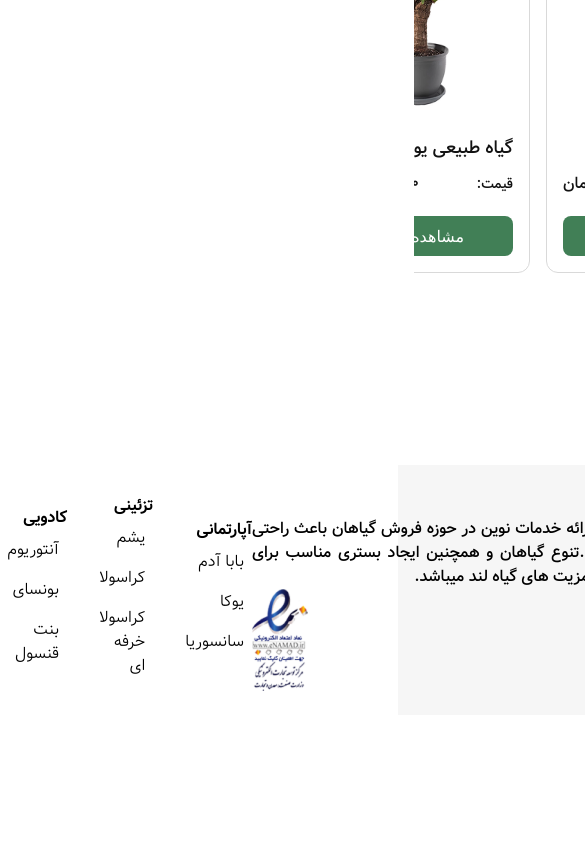
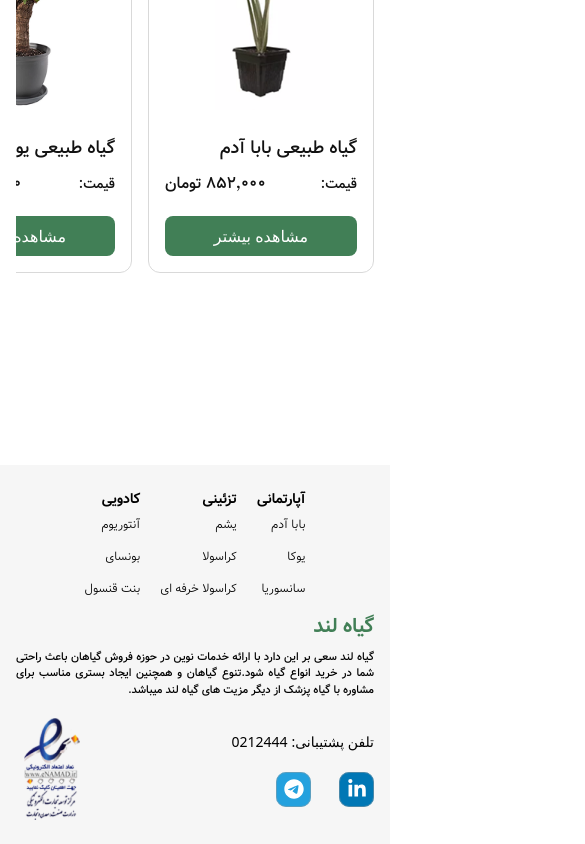
Before and after one commit to awmiri/PLANT-WEB, a React (Vite) app: page / in a window 390 px wide. Shown: the part 1972-2816 px from the top of the page, 585 px wide, since content can reach past the window. Before the commit the page ends 2687 px from the top, so only its background shows below. Built offline with nearby package versions, Linux system fonts and the light colour scheme.

Commit message:
done footer component with responsive

```diff
--- a/src/index.css
+++ b/src/index.css
@@ -44,8 +44,8 @@ html {
   --font-vazirBold: "vazirBold";
   --font-vazirMediom: "vazirMediom";
   --font-vazirLight: "vazirLight";
-  --breakpoint-smallerSM: 37.5rem;
-  --breakpoint-higherSM: 43.75rem;
-  --breakpoint-higherLg: 671.75rem;
-  --breakpoint-bigXl: 84.375rem;
+  --breakpoint-smallerSM: 37.5rem; /*600*/
+  --breakpoint-higherSM: 43.75rem; /*700*/
+  --breakpoint-higherLg: 671.75rem; /*600*/
+  --breakpoint-bigXl: 84.375rem; /*600*/
 }
--- a/src/mainConsept/Footer/Footer.css
+++ b/src/mainConsept/Footer/Footer.css
@@ -105,3 +105,24 @@
   background-color: rgba(204, 204, 204, 0.466);
   backdrop-filter: blur(4px);
 }
+
+@media only screen and (max-width: 775px) {
+  .Btn {
+    width: 40px;
+    height: 40px;
+  }
+  .Btn-tel {
+    width: 40px;
+    height: 40px;
+  }
+}
+@media only screen and (max-width: 640px) {
+  .Btn {
+    width: 35px;
+    height: 35px;
+  }
+  .Btn-tel {
+    width: 35px;
+    height: 35px;
+  }
+}
--- a/src/mainConsept/Footer/Footer.jsx
+++ b/src/mainConsept/Footer/Footer.jsx
@@ -4,22 +4,22 @@ import "./Footer.css"
 function Footer() {
     return (
         // footer content
-        <div className='flex items-center justify-between py-6'>
+        <div className='flex items-center justify-between flex-col-reverse   higherSM:flex-row py-6'>
             {/* right footer content */}
             <div>
                 {/* top content about us */}
-                <div className='w-[520px]'>
-                    <h3 className='text-xl font-vazirBold text-[#417F56]'>گیاه لند</h3>
-                    <p className='text-justify font-vazirMediom'>
+                <div className='w-full smallerSM:w-[350px] md:w-[370px] lg:w-[430px] xl:w-[520px]'>
+                    <h3 className='text-xl md:text-2xl font-vazirBold text-[#417F56] max-sm:mt-2'>گیاه لند</h3>
+                    <p className='text-justify text-[11px] md:text-[12px] mt-2 lg:text-sm xl:text-base font-vazirMediom'>
                         گیاه لند سعی بر این دارد با ارائه خدمات نوین در حوزه فروش گیاهان باعث راحتی
                         شما در خرید انواع گیاه شود.تنوع گیاهان و همچنین ایجاد بستری مناسب برای مشاوره با گیاه پزشک از دیگر مزیت های گیاه لند میباشد.
                     </p>
                 </div>
                 {/* botton content about social media */}
-                <div className='flex items-center justify-between w-[520px]'>
+                <div className='flex items-center mt-5 justify-between w-[350px] md:w-[370px] lg:w-[430px] xl:w-[520px]'>
                     <div>
                         {/* phone */}
-                        <span className='flex items-center gap-1 font-vazirMediomt'>
+                        <span className='flex text-sm md:text-base items-center gap-1 font-vazirMediomt'>
                             <p>تلفن پشتیبانی:</p>
                             <a href="tel:0212444">0212444</a>
                         </span>
@@ -28,13 +28,7 @@ function Footer() {
                             {/* linkedin */}
                             <button class="Btn">
                                 <span class="svgContainer">
-                                    <svg
-                                        viewBox="0 0 448 512"
-                                        height="1.6em"
-                                        xmlns="http://www.w3.org/2000/svg"
-                                        class="svgIcon"
-                                        fill="white"
-                                    >
+                                    <svg viewBox="0 0 448 512" height="1.6em" className="svgIcon size-5 md:size-6" fill="white">
                                         <path
                                             d="M100.3 448H7.4V148.9h92.9zM53.8 108.1C24.1 108.1 0 83.5 0 53.8a53.8 53.8 0 0 1 107.6 0c0 29.7-24.1 54.3-53.8 54.3zM447.9 448h-92.7V302.4c0-34.7-.7-79.2-48.3-79.2-48.3 0-55.7 37.7-55.7 76.7V448h-92.8V148.9h89.1v40.8h1.3c12.4-23.5 42.7-48.3 87.9-48.3 94 0 111.3 61.9 111.3 142.3V448z"
                                         ></path>
@@ -45,12 +39,7 @@ function Footer() {
                             {/* telegram */}
                             <button class="Btn-tel">
                                 <span class="svgContainer-tel">
-                                    <svg
-                                        viewBox="0 0 496 512"
-                                        height="1.6em"
-                                        xmlns="http://www.w3.org/2000/svg"
-                                        fill="white"
-                                    >
+                                    <svg viewBox="0 0 496 512" height="1.6em" fill="white" className="svgIcon size-5 md:size-6">
                                         <path
                                             d="M248 8C111 8 0 119 0 256S111 504 248 504 496 393 496 256 385 8 248 8zM363 176.7c-3.7 39.2-19.9 134.4-28.1 178.3-3.5 18.6-10.3 24.8-16.9 25.4-14.4 1.3-25.3-9.5-39.3-18.7-21.8-14.3-34.2-23.2-55.3-37.2-24.5-16.1-8.6-25 5.3-39.5 3.7-3.8 67.1-61.5 68.3-66.7 .2-.7 .3-3.1-1.2-4.4s-3.6-.8-5.1-.5q-3.3 .7-104.6 69.1-14.8 10.2-26.9 9.9c-8.9-.2-25.9-5-38.6-9.1-15.5-5-27.9-7.7-26.8-16.3q.8-6.7 18.5-13.7 108.4-47.2 144.6-62.3c68.9-28.6 83.2-33.6 92.5-33.8 2.1 0 6.6 .5 9.6 2.9a10.5 10.5 0 0 1 3.5 6.7A43.8 43.8 0 0 1 363 176.7z"
                                             fill="white"
@@ -59,7 +48,6 @@ function Footer() {
                                 </span>
                                 <span class="BG-tel"></span>
                             </button>
-
                         </div>
                     </div>
                     <div>
@@ -68,27 +56,27 @@ function Footer() {
                 </div>
             </div>
             {/*  left footer content */}
-            <div className='flex items-center gap-6'>
+            <div className='flex items-center gap-5 md:gap-6'>
                 {/* first item */}
-                <ul className='font-vazirLight'>
-                    <h4 className='font-vazirBold'>آپارتمانی</h4>
-                    <li className='p-2'>بابا آدم</li>
-                    <li className='p-2'>یوکا</li>
-                    <li className='p-2'>سانسوریا</li>
+                <ul className='font-vazirLight flex text-xs lg:text-sm xl:text-base flex-col items-start justify-start'>
+                    <h4 className='font-vazirBold text-sm lg:text-base xl:text-lg'>آپارتمانی</h4>
+                    <li className='py-2'>بابا آدم</li>
+                    <li className='py-2'>یوکا</li>
+                    <li className='py-2'>سانسوریا</li>
                 </ul>
                 {/* second item */}
-                <ul className='font-vazirLight'>
-                    <h4 className='font-vazirBold'>تزئینی</h4>
-                    <li className='p-2'>یشم</li>
-                    <li className='p-2'>کراسولا</li>
-                    <li className='p-2'>کراسولا خرفه ای</li>
+                <ul className='font-vazirLight flex text-xs lg:text-sm xl:text-base flex-col items-start justify-start'>
+                    <h4 className='font-vazirBold text-sm lg:text-base xl:text-lg'>تزئینی</h4>
+                    <li className='py-2'>یشم</li>
+                    <li className='py-2'>کراسولا</li>
+                    <li className='py-2'>کراسولا خرفه ای</li>
                 </ul>
                 {/* third item */}
-                <ul className='font-vazirLight'>
-                    <h4 className='font-vazirBold'>کادویی</h4>
-                    <li className='p-2'>آنتوریوم</li>
-                    <li className='p-2'>بونسای</li>
-                    <li className='p-2'>بنت قنسول</li>
+                <ul className='font-vazirLight flex text-xs lg:text-sm xl:text-base flex-col items-start justify-start'>
+                    <h4 className='font-vazirBold text-sm lg:text-base xl:text-lg'>کادویی</h4>
+                    <li className='py-2'>آنتوریوم</li>
+                    <li className='py-2'>بونسای</li>
+                    <li className='py-2'>بنت قنسول</li>
                 </ul>
             </div>
         </div>
```
